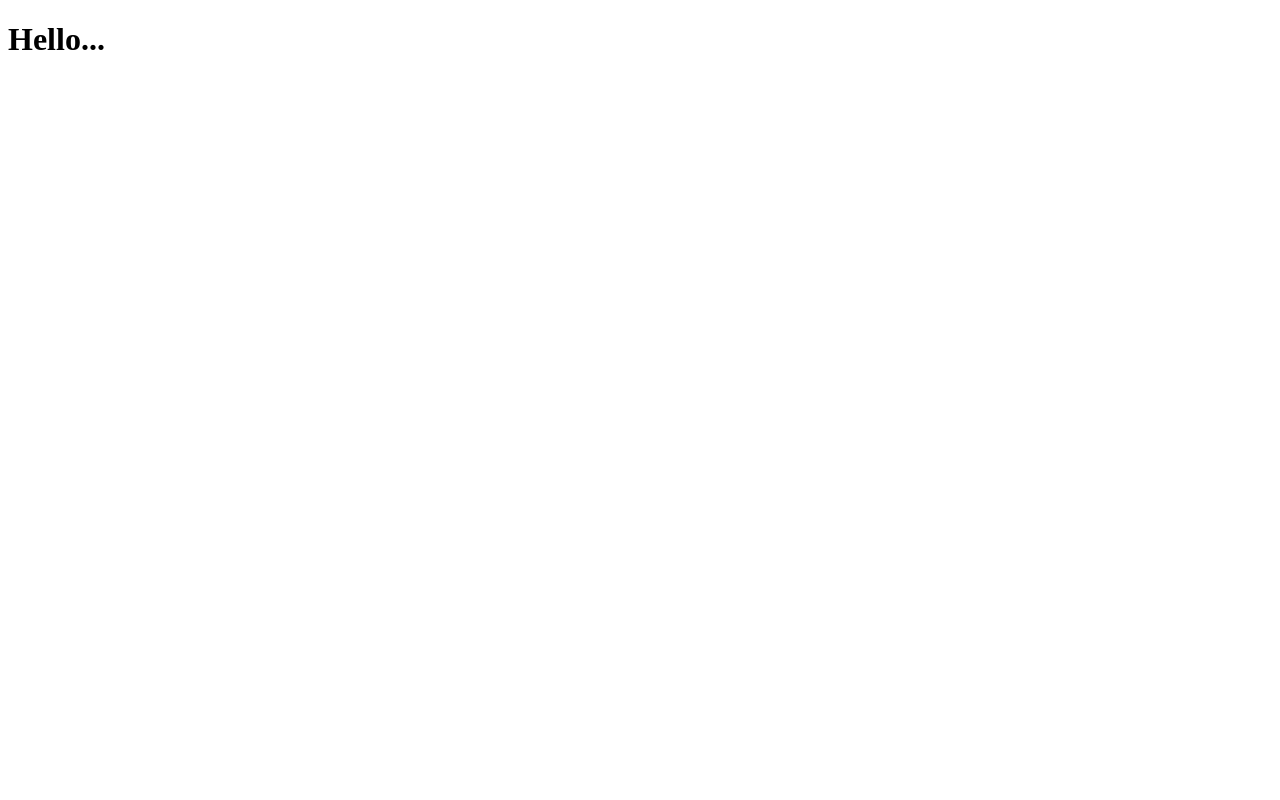
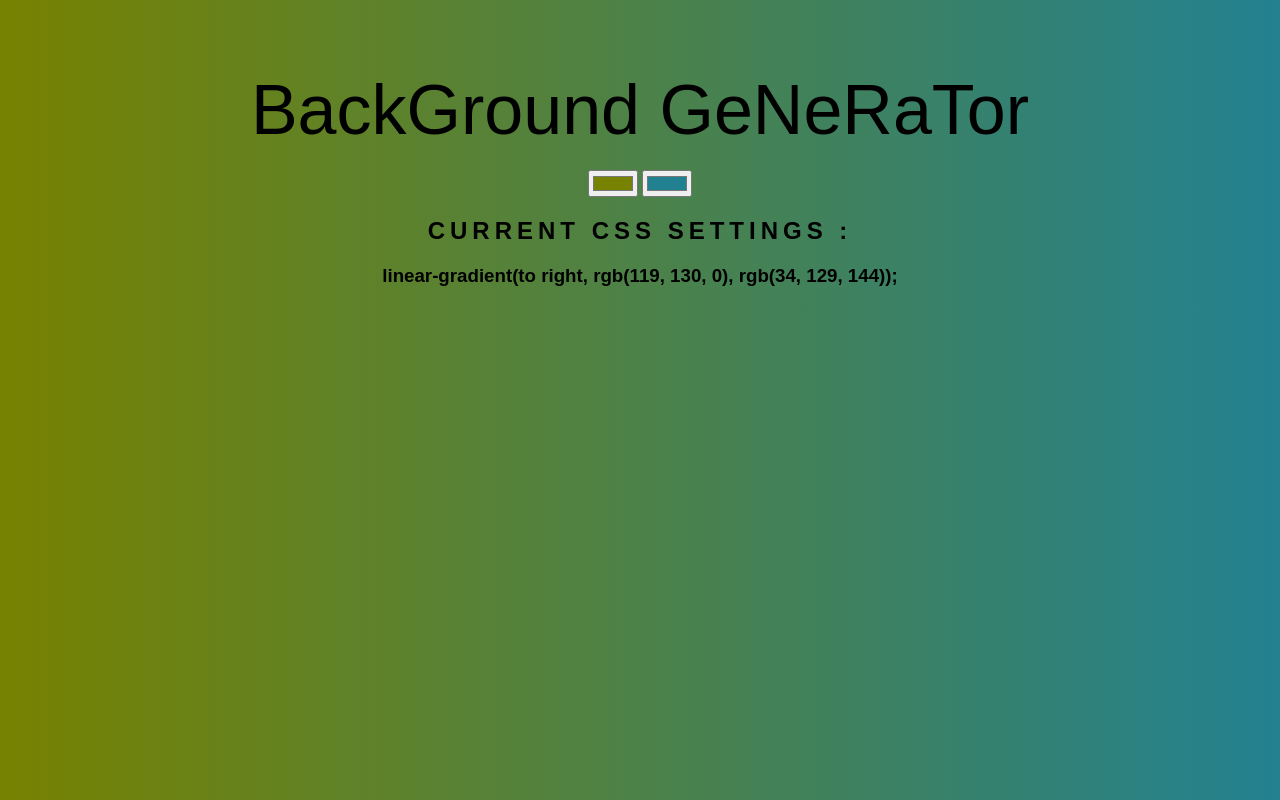
Before and after one commit to guryashzone/background-generator, a plain HTML site: page index.html in a window 1280 px wide. Drawn offline with Linux system fonts and the light colour scheme.

Commit message:
Finally done

```diff
--- /dev/null
+++ b/css/custom-style.css
@@ -0,0 +1,18 @@
+body {
+	font-family:Arial;
+}
+p.header {
+	text-align:center;
+	font-size: 70px;
+	margin-bottom:20px;
+}
+.colors {
+	text-align:center;
+}
+#color_value {
+	text-align:center;
+}
+#pre_header {
+	text-align: center;
+	letter-spacing: 5px;
+}
--- a/index.html
+++ b/index.html
@@ -3,8 +3,16 @@
 <head>
 	<meta charset="UTF-8">
 	<title>BackGround GeNeRaTor</title>
+	<link rel="stylesheet" href="css/custom-style.css">
 </head>
-<body>
-	<h1>Hello...</h1>
+<body id="gradient">
+	<p class="header">BackGround GeNeRaTor</p>
+	<p class="colors">
+		<input type="color" class="COLOR_INPUT1" value="#778200">
+		<input type="color" class="COLOR_INPUT2" value="#228190">
+	</p>
+	<h2 id="pre_header">CURRENT CSS SETTINGS : </h2>
+	<h3 id="color_value"></h3>
+	<script src="script/script.js"></script>
 </body>
 </html>
--- a/script/script.js
+++ b/script/script.js
@@ -0,0 +1,12 @@
+var color_1 = document.querySelector(".COLOR_INPUT1");
+var color_2 = document.querySelector(".COLOR_INPUT2");
+var body    = document.getElementById("gradient");
+var valuer  = document.getElementById("color_value");
+function set_gradient(){
+	console.log("linear-gradient( to right,"+color_1.value+","+color_2.value+" ;)");
+	body.style.background = "linear-gradient( to right,"+color_1.value+","+color_2.value+")";
+	valuer.textContent = body.style.background+";";
+}
+color_1.addEventListener("input",set_gradient);
+color_2.addEventListener("input",set_gradient);
+set_gradient();
```
